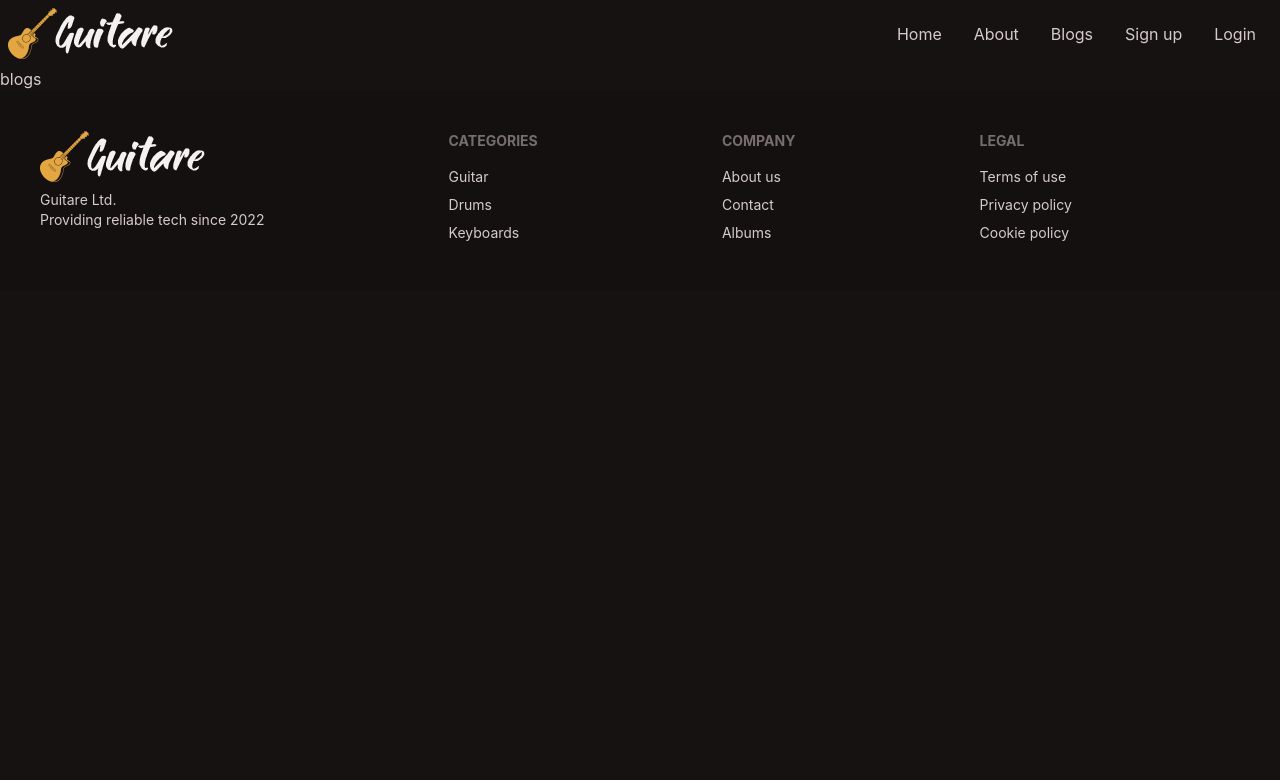
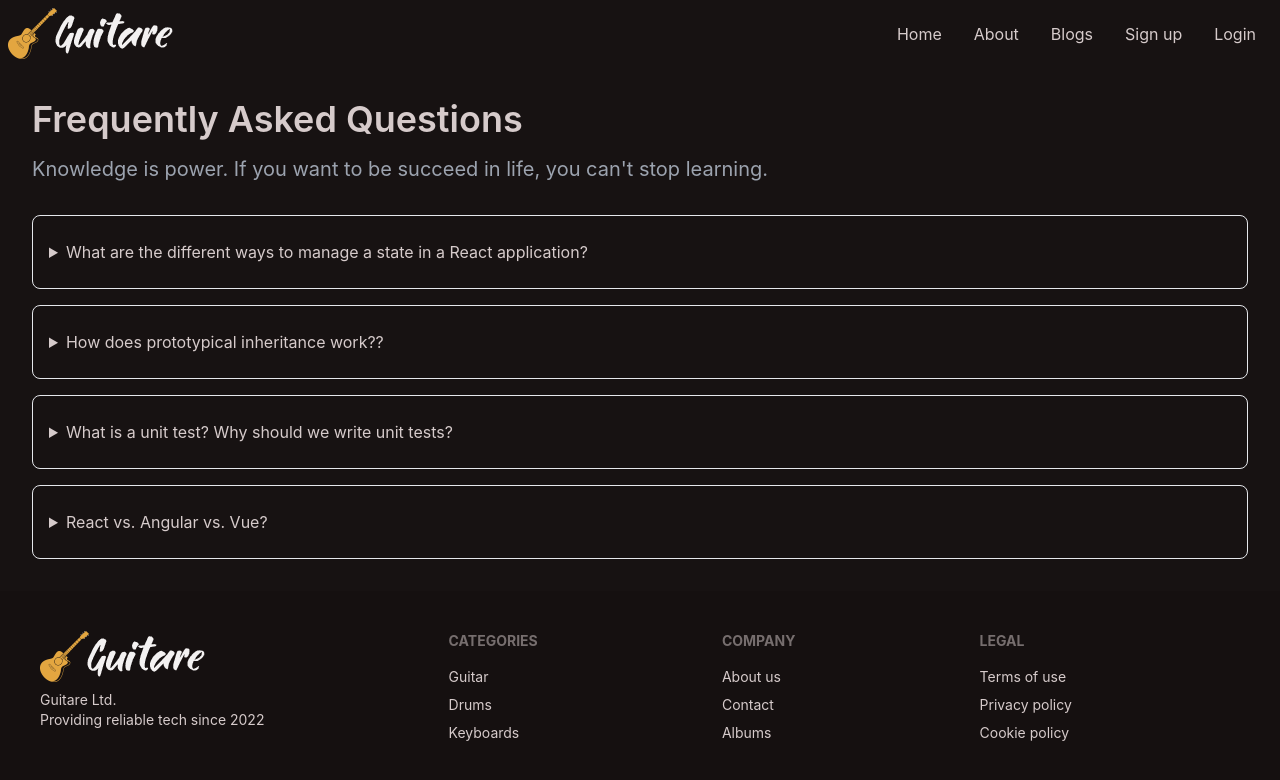
Before and after one commit to ivan975/octave-client, a React (Create React App) app: page /blogs in a window 1280 px wide. Shown: the top 780 px of the page. Built offline with nearby package versions, Linux system fonts and the light colour scheme; no server answers.

Commit message:
blog done

```diff
--- a/src/Pages/Blogs/Blogs.js
+++ b/src/Pages/Blogs/Blogs.js
@@ -2,9 +2,31 @@ import React from 'react';
 
 const Blogs = () => {
     return (
-        <div>
-            <h1>blogs</h1>
-        </div>
+        <section>
+            <div className="container flex flex-col justify-center px-4 py-8 mx-auto md:p-8">
+                <h2 className="text-2xl font-semibold sm:text-4xl">Frequently Asked Questions</h2>
+                <p className="mt-4 mb-8 text-gray-400 text-xl">Knowledge is power. If you want to be succeed in life, you can't stop learning.</p>
+                <div className="space-y-4">
+                    <details className="w-full border rounded-lg">
+                        <summary className="px-4 py-6 focus:outline-none focus-visible:ring-purple-400">What are the different ways to manage a state in a React application?</summary>
+                        <p className="px-4 py-6 pt-0 ml-4 -mt-4 text-gray-400">The Four Kinds of React State to ManageLocal state. Global state. Server state. URL state.</p>
+                    </details>
+                    <details className="w-full border rounded-lg">
+                        <summary className="px-4 py-6 focus:outline-none focus-visible:ring-purple-400">How does prototypical inheritance work??</summary>
+                        <p className="px-4 py-6 pt-0 ml-4 -mt-4 text-gray-400">The Prototypal Inheritance is a feature in javascript used to add methods and properties in objects. It is a method by which an object can inherit the properties and methods of another object. Traditionally, in order to get and set the Prototype of an object, we use Object. getPrototypeOf and Object</p>
+                    </details>
+                    <details className="w-full border rounded-lg">
+                        <summary className="px-4 py-6 focus:outline-none focus-visible:ring-purple-400">What is a unit test? Why should we write unit tests?</summary>
+                        <p className="px-4 py-6 pt-0 ml-4 -mt-4 text-gray-400">The main objective of unit testing is to isolate written code to test and determine if it works as intended. Unit testing is an important step in the development process, because if done correctly, it can help detect early flaws in code which may be more difficult to find in later testing stages.A unit test typically comprises of three stages: plan, cases and scripting and the unit test itself. In the first step, the unit test is prepared and reviewed. The next step is for the test cases and scripts to be made, then the code is tested.
+                        </p>
+                    </details>
+                    <details className="w-full border rounded-lg">
+                        <summary className="px-4 py-6 focus:outline-none focus-visible:ring-purple-400">React vs. Angular vs. Vue?</summary>
+                        <p className="px-4 py-6 pt-0 ml-4 -mt-4 text-gray-400">Vue provides higher customizability and hence is easier to learn than Angular or React. Further, Vue has an overlap with Angular and React with respect to their functionality like the use of components. Hence, the transition to Vue from either of the two is an easy option. </p>
+                    </details>
+                </div>
+            </div>
+        </section>
     );
 };
 
```
